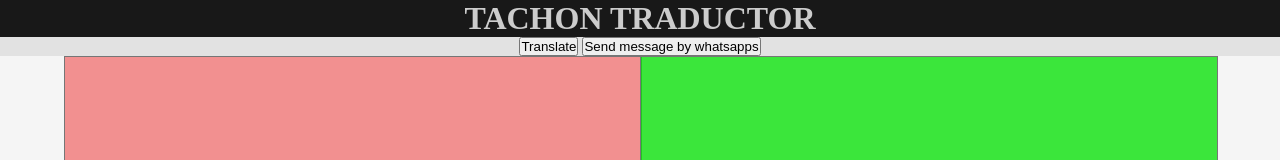
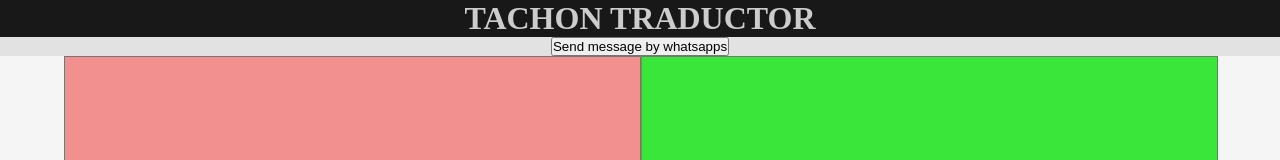
Before and after one commit to eraudotachon/traductor, a plain HTML site: page index.html in a window 1280 px wide. Shown: the top 160 px of the page. Drawn offline with Linux system fonts and the light colour scheme.

Commit message:
Update index.html

```diff
--- a/index.html
+++ b/index.html
@@ -14,7 +14,6 @@
   <script src="app.js"></script>
 
   <div id="Buttons">
-  <button onclick="translate()">Translate</button>
   <button onclick="sendwhatsapps()">Send message by whatsapps</button>
   </div>
 
```
